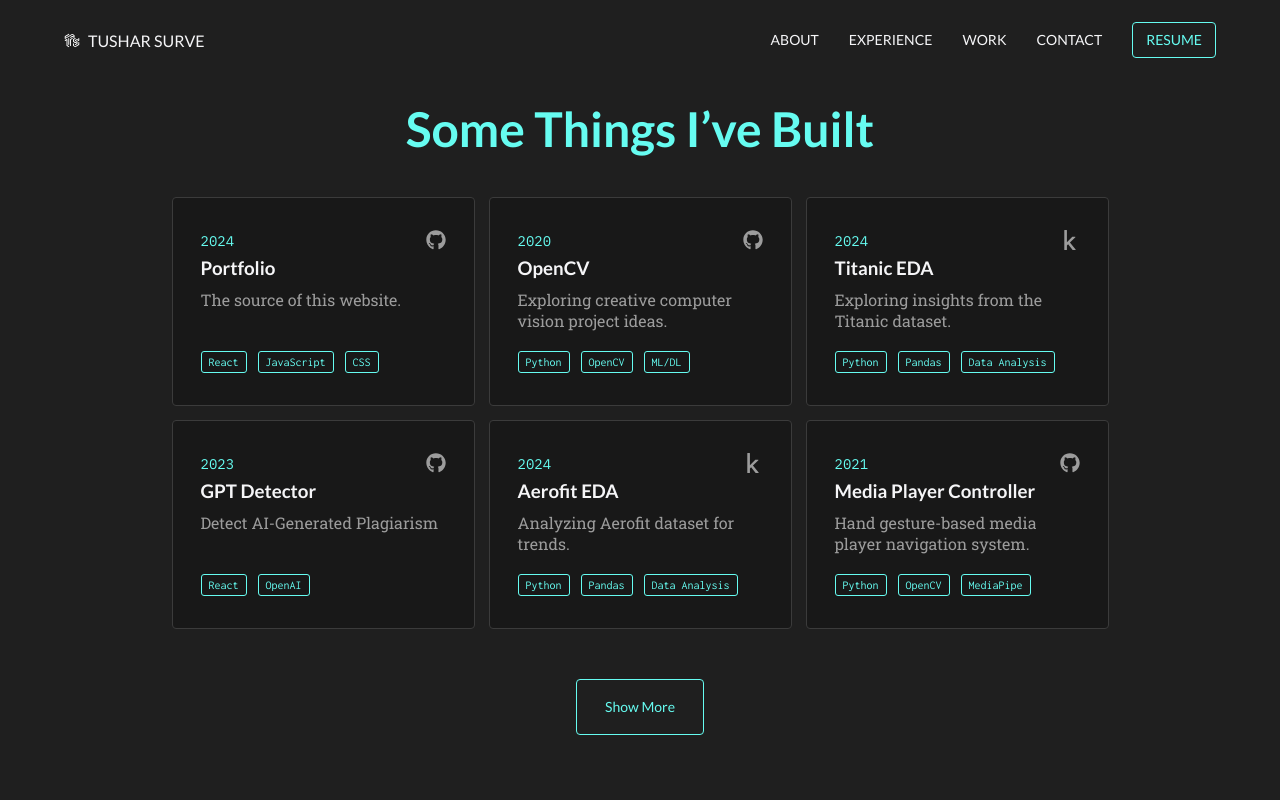
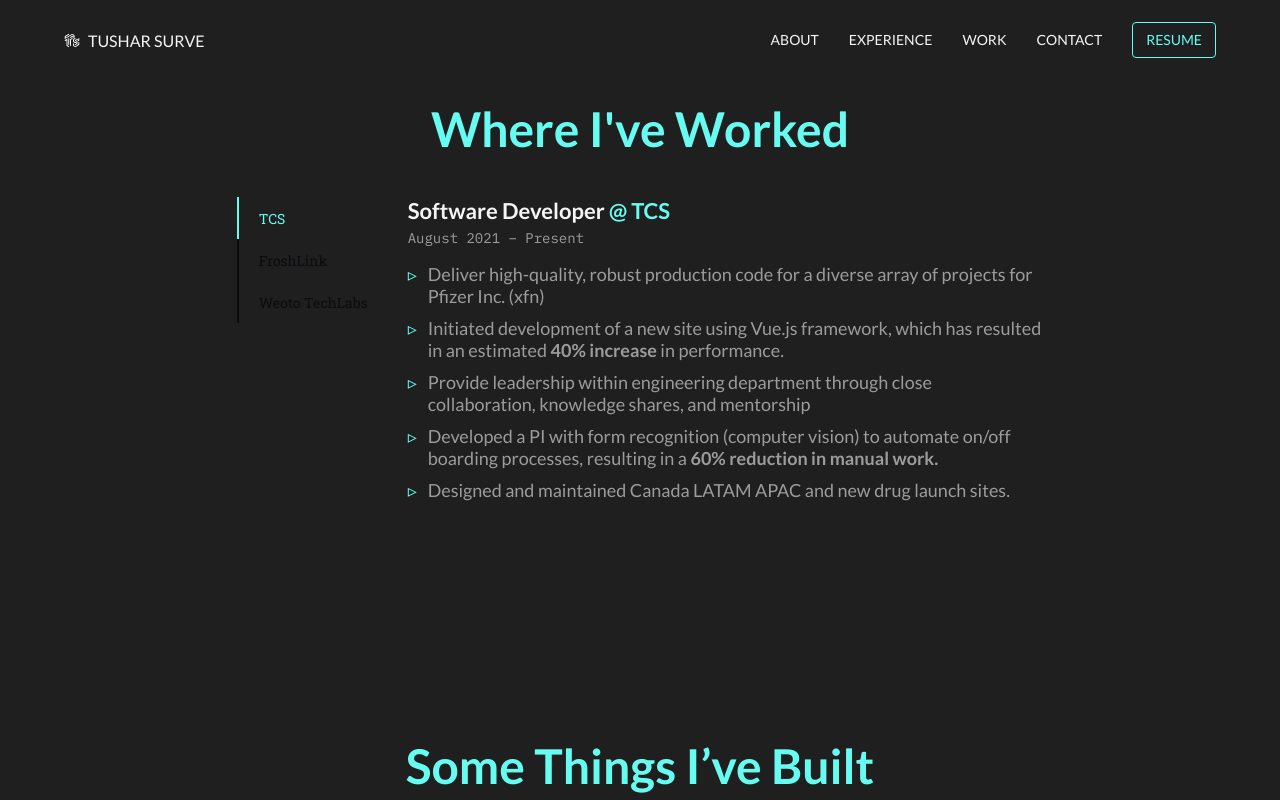
Before and after one commit to TusharSSurve/portfolio, a React (Create React App) app: page / in a window 1280 px wide. Shown: the top 800 px of the page. Built offline with nearby package versions, Linux system fonts and the light colour scheme; the HTML template or start-up script is replaced by a standard one.

Commit message:
[test] : Experience Section Completed

```diff
--- /dev/null
+++ b/src/components/ExpDetail.js
@@ -0,0 +1,17 @@
+import React from "react";
+import styles from './ExpDetail.module.css';
+const ExpDetail = ({ exp }) => {
+  return (
+    <div className={styles['exp_detail']}>
+      <h3 dangerouslySetInnerHTML={{ __html: exp.job_title }} />
+      <p dangerouslySetInnerHTML={{ __html: exp.range }} />
+      <div>
+        <ul>
+          {exp.job_points.map(e => {
+            return <li key={e.id} dangerouslySetInnerHTML={{ __html: e.point }} />
+          })}
+        </ul>
+      </div>
+    </div>);
+}
+export default ExpDetail;
--- /dev/null
+++ b/src/components/ExpDetail.module.css
@@ -0,0 +1,38 @@
+.exp_detail h3 {
+  margin: 0 0 5px;
+  font-size: var(--font-22);
+  color: var(--white-color);
+}
+
+.exp_detail h3 span,
+.exp_detail h3 a {
+  color: var(--neon-color);
+  transition: text-decoration 0.5s ease-in;
+}
+
+.exp_detail h3 a:hover {
+  text-decoration: underline;
+}
+
+.exp_detail p {
+  font-size: var(--font-14);
+  margin: 0;
+  font-family: var(--font-ibm);
+  color: var(--dark-white-color);
+}
+
+.exp_detail li {
+  font-size: var(--font-18);
+  position: relative;
+  padding-left: 20px;
+  margin-bottom: 10px;
+  color: var(--dark-white-color);
+  font-family: var(--font-lato);
+}
+
+.exp_detail li::before {
+  content: "▹";
+  color: var(--neon-color);
+  position: absolute;
+  left: 0px;
+}
--- a/src/components/Experience.js
+++ b/src/components/Experience.js
@@ -1,9 +1,31 @@
-import React from "react";
+import React, { useState } from "react";
+import styles from './Experience.module.css';
+import ExpDetail from "./ExpDetail";
+import data from '../data/exp.json';
 
 const Experience = () => {
+
+  const exp = data;
+  const [currTab, setCurrTab] = useState(1);
+
+  const toggleTab = (val) => {
+    setCurrTab(val);
+  }
   return (
-    <>
-      <h2>Experience</h2>
-    </>);
+    <section className={styles.exp}>
+      <h2>Where I've Worked</h2>
+      <div className={styles.tab}>
+        <div className={styles.joblist}>
+          {exp.map(e => {
+            return <button onClick={() => toggleTab(e.id)} className={currTab === e.id ? styles.active : ""} key={e.id}>{e.job}</button>
+          })}
+        </div>
+        <div className={styles.jobdescription}>
+          {currTab === 1 && <ExpDetail exp={exp[0]} />}
+          {currTab === 2 && <ExpDetail exp={exp[1]} />}
+          {currTab === 3 && <ExpDetail exp={exp[2]} />}
+        </div>
+      </div>
+    </section>);
 }
 export default Experience;
--- /dev/null
+++ b/src/components/Experience.module.css
@@ -0,0 +1,76 @@
+.exp {
+  padding: 100px 0;
+  margin: 0 auto;
+  width: 90%;
+}
+
+.tab {
+  display: flex;
+  gap: 20px;
+  width: 70%;
+  margin: 0 auto;
+  min-height: 340px;
+}
+
+.joblist {
+  display: flex;
+  flex-direction: column;
+  width: max-content;
+}
+
+.joblist button {
+  font-size: var(--font-14);
+  white-space: nowrap;
+  height: 42px;
+  background: transparent;
+  color: var(--warm-black);
+  padding: 0px 20px;
+  text-align: left;
+  border-left: 2px solid;
+  transition: all 0.3s ease-in-out;
+  font-family: var(--font-roboto-slab);
+}
+
+.joblist button:hover {
+  color: var(--neon-color);
+  background-color: var(--dark-grey-color);
+}
+
+.jobdescription {
+  width: 100%;
+}
+
+.joblist button.active {
+  color: var(--neon-color);
+  transition: all 0.3s ease-in-out;
+}
+
+@media (max-width: 768px) {
+  .exp {
+    padding: 60px 0;
+  }
+
+  .tab {
+    flex-direction: column;
+    width: 100%;
+  }
+
+  .joblist {
+    flex-direction: row;
+    overflow-x: scroll;
+    width: 100%;
+  }
+
+  .joblist button {
+    text-align: center;
+    min-width: 149px;
+    border-left: none;
+    border-bottom: 2px solid;
+  }
+}
+
+@media (max-width: 1024px) {
+  .tab {
+    width: 90%;
+  }
+}
--- /dev/null
+++ b/src/data/exp.json
@@ -0,0 +1,70 @@
+[
+  {
+    "id": 1,
+    "job": "TCS",
+    "job_title": "Software Developer <span>@</span> <a href='https://www.tcs.com'>TCS</a>",
+    "range": "August 2021 – Present",
+    "job_points": [
+      {
+        "id": 1,
+        "point": "Deliver high-quality, robust production code for a diverse array of projects for Pfizer Inc. (xfn)"
+      },
+      {
+        "id": 2,
+        "point": "Initiated development of a new site using Vue.js framework, which has resulted in an estimated <strong>40% increase</strong> in performance."
+      },
+      {
+        "id": 3,
+        "point": "Provide leadership within engineering department through close collaboration, knowledge shares, and mentorship"
+      },
+      {
+        "id": 4,
+        "point": "Developed a PI with form recognition (computer vision) to automate on/off boarding processes, resulting in a <strong>60% reduction in manual work.</strong>"
+      },
+      {
+        "id": 5,
+        "point": "Designed and maintained Canada LATAM APAC and new drug launch sites."
+      }
+    ]
+  },
+  {
+    "id": 2,
+    "job": "FroshLink",
+    "job_title": "Flutter Developer - Intern <span>@</span> <a href='https://www.linkedin.com/company/froshlink/about/'>FroshLink</a>",
+    "range": "June – August 2021",
+    "job_points": [
+      {
+        "id": 1,
+        "point": "Collaborated with a multidisciplinary team of interns, designers, project managers, and engineers on various projects, including creating new brands, design systems, and applications for the organization."
+      },
+      {
+        "id": 2,
+        "point": "Built and tested a mobile application for educational communication and online learning for more than <strong>4000+ student users.</strong>"
+      },
+      {
+        "id": 3,
+        "point": "Engineered and improved major features of FroshLink's customer-facing Android & iOS cross-platform app using Flutter, and Dart."
+      }
+    ]
+  },
+  {
+    "id": 3,
+    "job": "Weoto TechLabs",
+    "job_title": "Python Developer - Intern <span>@</span> <a href='https://www.linkedin.com/company/weototechlabs/about/'>Weoto TechLabs</a>",
+    "range": "January – March 2020",
+    "job_points": [
+      {
+        "id": 1,
+        "point": "Led a team of four in designing and developing an organization-wide attendance system based on facial recognition technology."
+      },
+      {
+        "id": 2,
+        "point": "Designed and implemented a MongoDB-based interface to efficiently collect, process, and store facial data, ensuring data integrity and security."
+      },
+      {
+        "id": 3,
+        "point": "Built and maintained software documentation sites, contributing to post-deployment support and maintenance to ensure effective communication and continued functionality of the software."
+      }
+    ]
+  }
+]
--- a/src/pages/Homepage.js
+++ b/src/pages/Homepage.js
@@ -1,9 +1,12 @@
 import React from "react";
 import Contact from '../components/Contact'
 import Work from "../components/Work";
+import Experience from "../components/Experience";
+
 const Homepage = () => {
   return (
     <>
+      <Experience />
       <Work />
       <Contact />
     </>
```
